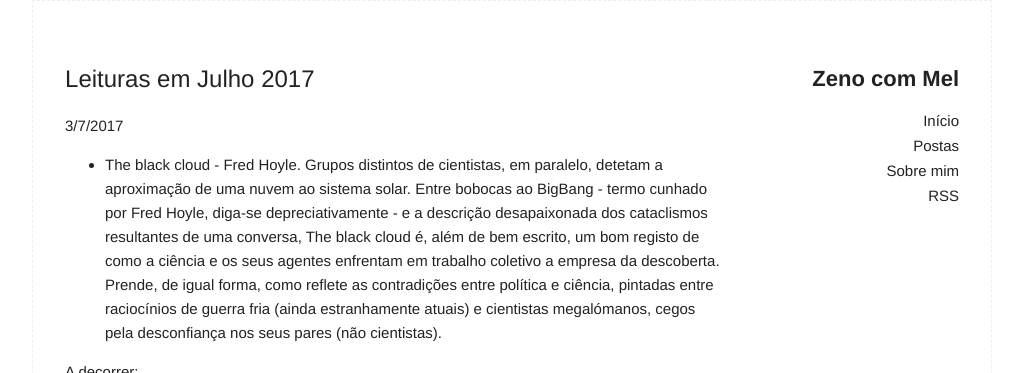
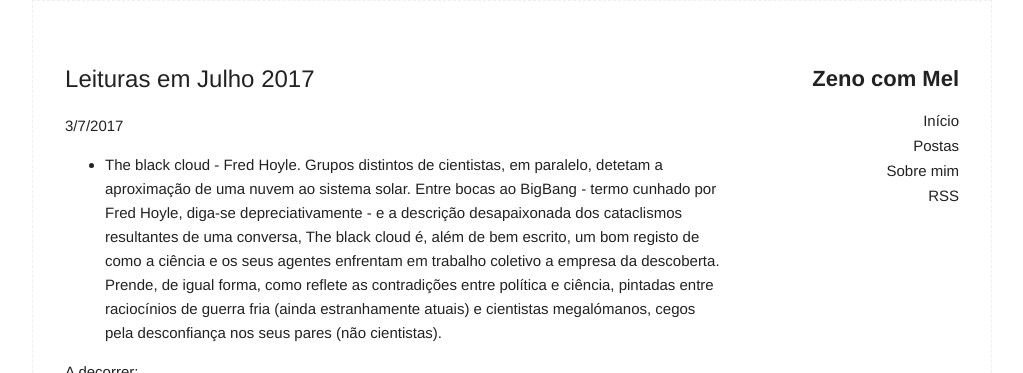
Before and after one commit to jspreis/jspreis, a Jekyll site: the page built from _posts/2017-07-03-Leituras-Julho.md, in a window 1280 px wide. Shown: the top 373 px of the page, without its empty margins (128-1151 px from the left). Built offline with Jekyll 4.4.1, drawn with Linux system fonts in a browser that asks for light colours.

Commit message:
Add _post/2017-07-03-Leituras-Julho.md

```diff
--- a/_posts/2017-07-03-Leituras-Julho.md
+++ b/_posts/2017-07-03-Leituras-Julho.md
@@ -4,7 +4,7 @@ title:      Leituras em Julho 2017
 date:       2017-07-03 22:00 +0800
 categories: Livros
 ---
-- The black cloud - Fred Hoyle. Grupos distintos de cientistas, em paralelo, detetam a aproximação de uma nuvem ao sistema solar. Entre bobocas ao BigBang - termo cunhado por Fred Hoyle, diga-se depreciativamente - e a descrição desapaixonada dos cataclismos resultantes de uma conversa, The black cloud é, além de bem escrito, um bom registo de como a ciência e os seus agentes enfrentam em trabalho coletivo a empresa da descoberta. Prende, de igual forma, como reflete as contradições entre política e ciência, pintadas entre raciocínios de guerra fria (ainda estranhamente atuais) e cientistas megalómanos, cegos pela desconfiança nos seus pares (não cientistas).
+- The black cloud - Fred Hoyle. Grupos distintos de cientistas, em paralelo, detetam a aproximação de uma nuvem ao sistema solar. Entre bocas ao BigBang - termo cunhado por Fred Hoyle, diga-se depreciativamente - e a descrição desapaixonada dos cataclismos resultantes de uma conversa, The black cloud é, além de bem escrito, um bom registo de como a ciência e os seus agentes enfrentam em trabalho coletivo a empresa da descoberta. Prende, de igual forma, como reflete as contradições entre política e ciência, pintadas entre raciocínios de guerra fria (ainda estranhamente atuais) e cientistas megalómanos, cegos pela desconfiança nos seus pares (não cientistas).
 
 
 A decorrer:
```
